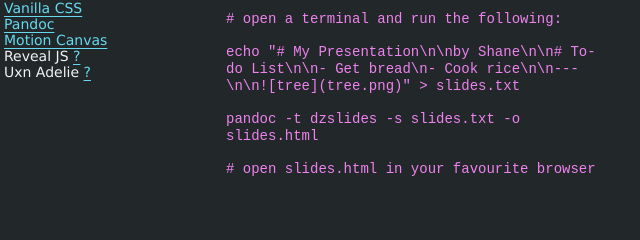
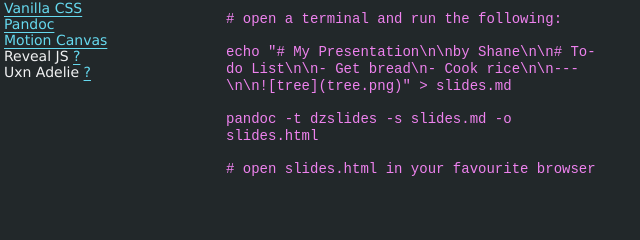
Before and after one commit to edibotopic/freeslide, an Eleventy site: page src/content/howto/pandoc.njk in a window 1280 px wide. Shown: the part 318-558 px from the top of the page, 46-686 px from the left. Built offline with nearby package versions, Linux system fonts and the light colour scheme; Eleventy itself is replaced by a stand-in of ours; files that its build step writes are made by us from their sources.

Commit message:
change txt to md

```diff
--- a/src/_includes/globals.html
+++ b/src/_includes/globals.html
@@ -1,4 +1,4 @@
 {% set howto_pandoc0 = "# open a terminal and run the following:" %}
-{% set howto_pandoc1 = "echo \"# My Presentation\\n\\nby Shane\\n\\n# To-do List\\n\\n- Get bread\\n- Cook rice\\n\\n---\\n\\n\![tree](tree.png)\" > slides.txt" %}
-{% set howto_pandoc2 = "pandoc -t dzslides -s slides.txt -o slides.html" %}
+{% set howto_pandoc1 = "echo \"# My Presentation\\n\\nby Shane\\n\\n# To-do List\\n\\n- Get bread\\n- Cook rice\\n\\n---\\n\\n\![tree](tree.png)\" > slides.md" %}
+{% set howto_pandoc2 = "pandoc -t dzslides -s slides.md -o slides.html" %}
 {% set howto_pandoc3 = "# open slides.html in your favourite browser" %}
```
